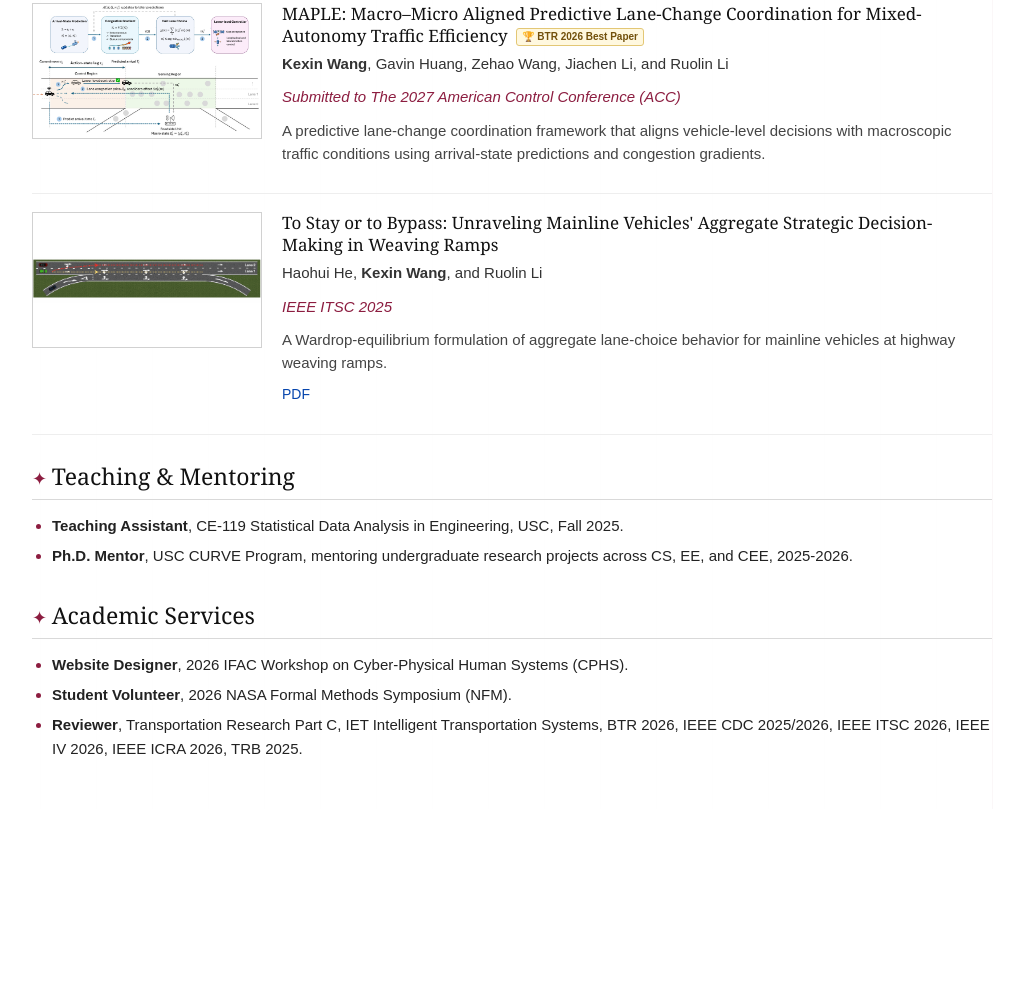
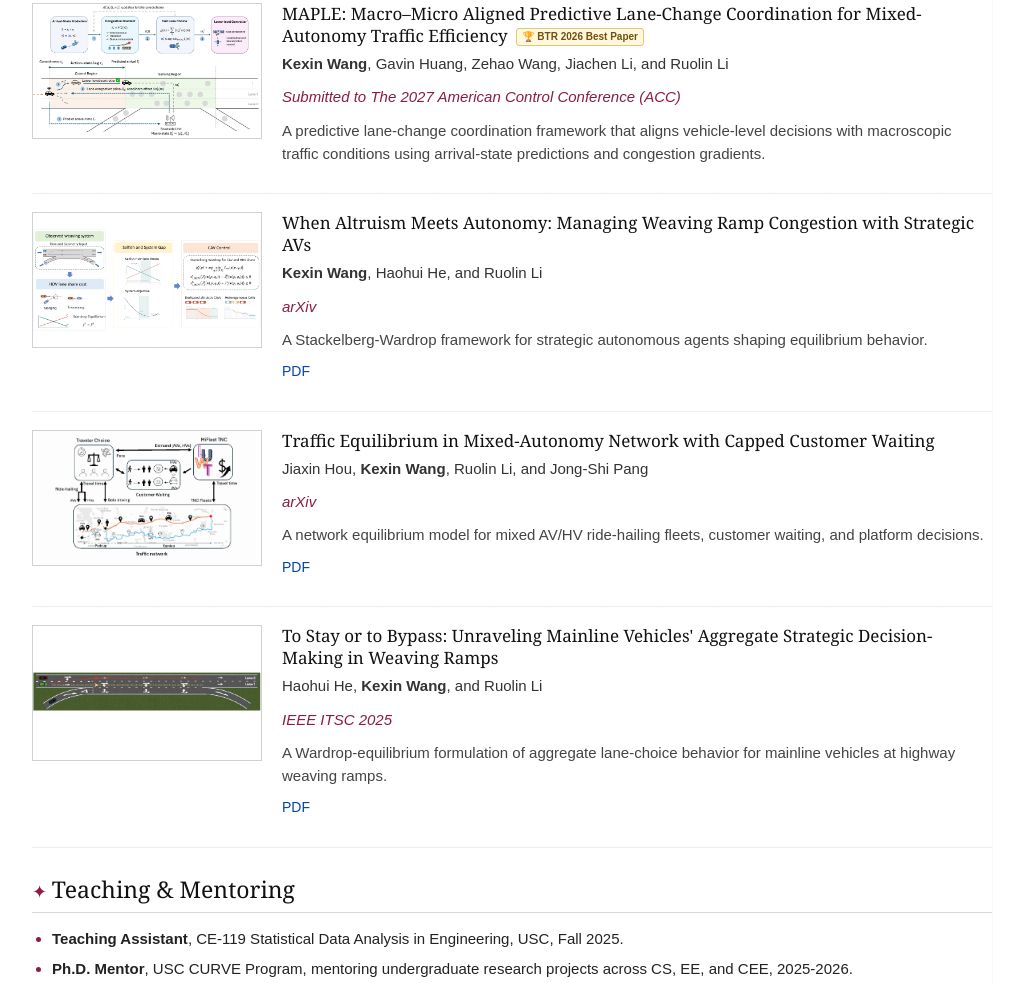
Before and after one commit to KWang0405/kexinwang.me, a plain HTML site: page index.html in a window 1280 px wide. Shown: the part 1593-2576 px from the top of the page, without its empty margins (128-1151 px from the left). Before the commit the page ends 2402 px from the top, so only its background shows below. Drawn offline with Linux system fonts and the light colour scheme.

Commit message:
Restore altruism and traffic equilibrium arXiv papers

```diff
--- a/index.html
+++ b/index.html
@@ -137,6 +137,36 @@
         </article>
 
         <article class="publication">
+          <a class="pub-image" href="papers/altruism_autonomy_ts.pdf" target="_blank" rel="noopener" aria-label="Strategic AV paper figure preview">
+            <img src="assets/papers/altruism_updated_thumb.png" alt="Highway weaving ramp figure from the manuscript" />
+          </a>
+          <div class="pub-text">
+            <h3>When Altruism Meets Autonomy: Managing Weaving Ramp Congestion with Strategic AVs</h3>
+            <p class="authors"><strong>Kexin Wang</strong>, Haohui He, and Ruolin Li</p>
+            <p class="venue">arXiv</p>
+            <p class="summary">
+              A Stackelberg-Wardrop framework for strategic autonomous agents shaping equilibrium behavior.
+            </p>
+            <p class="links"><a href="papers/altruism_autonomy_ts.pdf" target="_blank" rel="noopener">PDF</a></p>
+          </div>
+        </article>
+
+        <article class="publication">
+          <a class="pub-image" href="papers/mage_trpartb.pdf" target="_blank" rel="noopener" aria-label="MAGE paper figure preview">
+            <img src="assets/papers/mage_thumb.png" alt="Mixed-autonomy ride-hailing system overview figure from the manuscript" />
+          </a>
+          <div class="pub-text">
+            <h3>Traffic Equilibrium in Mixed-Autonomy Network with Capped Customer Waiting</h3>
+            <p class="authors">Jiaxin Hou, <strong>Kexin Wang</strong>, Ruolin Li, and Jong-Shi Pang</p>
+            <p class="venue">arXiv</p>
+            <p class="summary">
+              A network equilibrium model for mixed AV/HV ride-hailing fleets, customer waiting, and platform decisions.
+            </p>
+            <p class="links"><a href="papers/mage_trpartb.pdf" target="_blank" rel="noopener">PDF</a></p>
+          </div>
+        </article>
+
+        <article class="publication">
           <a class="pub-image" href="papers/itsc2025_weaving_ramps.pdf" target="_blank" rel="noopener" aria-label="ITSC paper figure preview">
             <img src="assets/papers/itsc_thumb.png" alt="Weaving ramp decision-making figure from the ITSC paper" />
           </a>
```
Also changed, not shown: assets/papers/altruism_updated_thumb.png (added).
